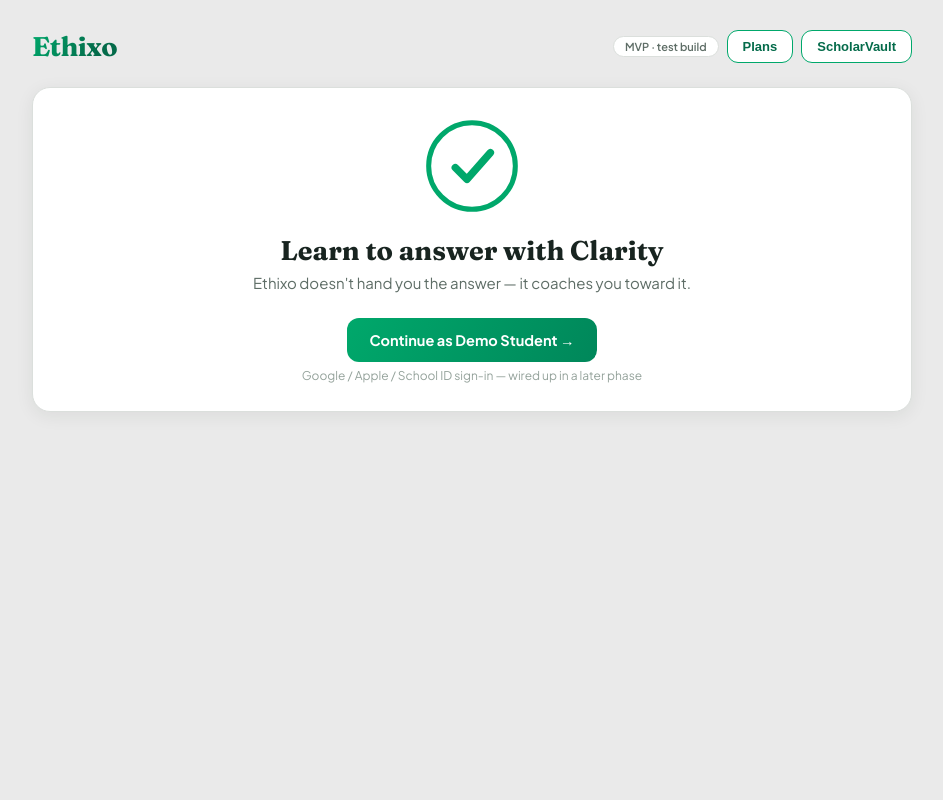
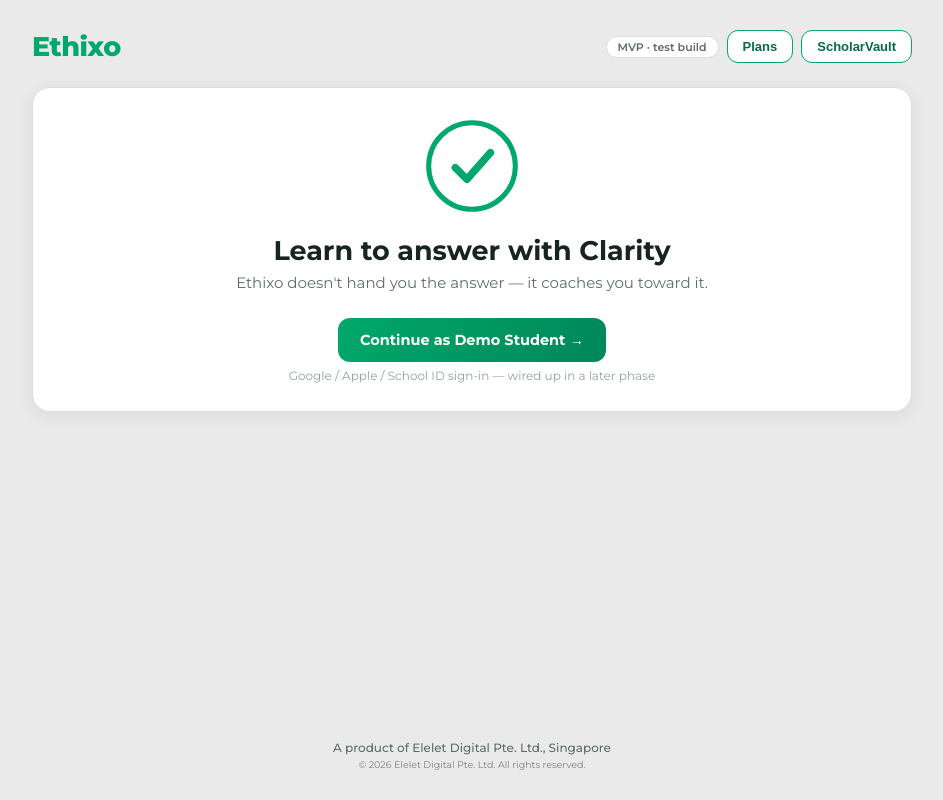
Before and after one commit to oodakam/ethixo-app, a website: page index.html in a window 1280 px wide. Shown: the whole page, without its empty margins (168-1111 px from the left). Drawn offline with nearby package versions, Linux system fonts and the light colour scheme.

Commit message:
Update index.html

```diff
--- a/index.html
+++ b/index.html
@@ -1,3 +1,4 @@
+
 <!DOCTYPE html>
 <html lang="en">
 <head>
@@ -5,7 +6,7 @@
 <meta name="viewport" content="width=device-width, initial-scale=1">
 <title>Ethixo — Learn to answer with Clarity</title>
 <link rel="preconnect" href="https://fonts.googleapis.com">
-<link href="https://fonts.googleapis.com/css2?family=Fraunces:opsz,wght@9..144,500;9..144,600;9..144,700;9..144,900&family=Plus+Jakarta+Sans:wght@400;500;600;700;800&display=swap" rel="stylesheet">
+<link href="https://fonts.googleapis.com/css2?family=Montserrat:wght@400;500;600;700;800;900&display=swap" rel="stylesheet">
 <script src="https://cdnjs.cloudflare.com/ajax/libs/jspdf/2.5.1/jspdf.umd.min.js"></script>
 <style>
   :root{
@@ -17,11 +18,12 @@
     --radius:18px; --shadow:0 4px 18px rgba(24,36,32,.07);
   }
   *{box-sizing:border-box;}
-  body{margin:0;background:var(--bg);color:var(--ink);font-family:'Plus Jakarta Sans',sans-serif;}
-  h1,h2,h3,.logo{font-family:'Fraunces',serif;}
-  #app{max-width:920px;margin:0 auto;padding:30px 20px 84px;min-height:100vh;}
+  html,body{height:100%;}
+  body{margin:0;background:var(--bg);color:var(--ink);font-family:'Montserrat',sans-serif;display:flex;flex-direction:column;min-height:100vh;}
+  h1,h2,h3,.logo{font-family:'Montserrat',sans-serif;}
+  #app{max-width:920px;margin:0 auto;padding:30px 20px 24px;width:100%;flex:1 0 auto;}
   .topbar{display:flex;align-items:center;justify-content:space-between;margin-bottom:24px;flex-wrap:wrap;gap:10px;}
-  .logo{font-weight:700;font-size:27px;background:linear-gradient(115deg,var(--brand),var(--brand-deep) 75%);-webkit-background-clip:text;background-clip:text;color:transparent;letter-spacing:-.5px;cursor:pointer;}
+  .logo{font-weight:800;font-size:27px;color:var(--brand);letter-spacing:-.5px;cursor:pointer;}
   .badge{font-size:11px;color:var(--muted);border:1px solid var(--border);border-radius:20px;padding:3px 11px;background:var(--card);font-weight:600;}
   .topbtns{display:flex;gap:8px;flex-wrap:wrap;align-items:center;}
   .vault-link{border:1.5px solid var(--brand);color:var(--brand-deep);background:#fff;border-radius:11px;padding:8px 15px;font-weight:700;font-size:13px;cursor:pointer;white-space:nowrap;}
@@ -44,7 +46,7 @@
   .choice .emoji{font-size:34px;display:block;margin-bottom:10px;}
   .choice h3{margin:4px 0 2px;font-size:17px;color:var(--ink);}
   .choice p{margin:0;color:var(--muted);font-size:12.5px;}
-  .btn{border:none;border-radius:12px;padding:13px 22px;font-weight:700;font-size:14.5px;cursor:pointer;font-family:'Plus Jakarta Sans',sans-serif;transition:.15s;}
+  .btn{border:none;border-radius:12px;padding:13px 22px;font-weight:700;font-size:14.5px;cursor:pointer;font-family:'Montserrat',sans-serif;transition:.15s;}
   .btn:disabled{opacity:.45;cursor:not-allowed;}
   .btn-primary{background:linear-gradient(120deg,var(--brand),var(--brand-dark));color:#fff;}
   .btn-primary:hover:not(:disabled){filter:brightness(1.06);}
@@ -71,7 +73,7 @@
   .status.done{background:var(--brand-light);color:var(--brand-deep);}
   .status.review{background:var(--amber-bg);color:var(--amber);}
   .status.none{background:#eee;color:#888;}
-  textarea{width:100%;border:1.5px solid var(--border);border-radius:12px;padding:14px;font-family:'Plus Jakarta Sans',sans-serif;font-size:14.5px;resize:vertical;min-height:130px;}
+  textarea{width:100%;border:1.5px solid var(--border);border-radius:12px;padding:14px;font-family:'Montserrat',sans-serif;font-size:14.5px;resize:vertical;min-height:130px;}
   textarea:focus,input:focus,.choice:focus-visible,.btn:focus-visible{outline:3px solid var(--brand-light-b);outline-offset:1px;}
   input[type=range]{width:100%;accent-color:var(--brand);}
   label.field{font-weight:700;color:var(--ink);font-size:13.5px;display:block;margin:16px 0 6px;}
@@ -102,7 +104,10 @@
   .checklabel{display:flex;align-items:flex-start;gap:8px;}
   .pricecard{border:2px solid var(--border);border-radius:var(--radius);padding:26px;text-align:center;background:#fff;}
   .pricecard.hi{border-color:var(--brand);background:var(--brand-light);}
-  .pricecard .amt{font-size:30px;font-weight:800;color:var(--ink);margin:10px 0;font-family:'Fraunces',serif;}
+  .pricecard .amt{font-size:30px;font-weight:800;color:var(--ink);margin:10px 0;font-family:'Montserrat',sans-serif;}
+  .site-footer{max-width:920px;margin:0 auto;padding:0 20px 30px;text-align:center;flex-shrink:0;width:100%;box-sizing:border-box;}
+  .site-footer .f1{font-size:12px;font-weight:500;color:var(--muted);margin:0;}
+  .site-footer .f2{font-size:9.5px;color:#7c847e;margin:4px 0 0;}
   .pricecard ul{list-style:none;padding:0;margin:14px 0;text-align:left;font-size:13.5px;color:var(--ink);}
   .pricecard ul li{padding:5px 0;}
   .pricecard ul li::before{content:"✓ ";color:var(--brand-deep);font-weight:800;}
@@ -116,6 +121,10 @@
 </head>
 <body>
 <div id="app"></div>
+<footer class="site-footer">
+  <p class="f1">A product of Elelet Digital Pte. Ltd., Singapore</p>
+  <p class="f2">© 2026 Elelet Digital Pte. Ltd. All rights reserved.</p>
+</footer>
 <script>
 /* ---------- Data (original placeholder content — dummy, not sourced from any real exam) ---------- */
 const SUBJECT_META = {
```
